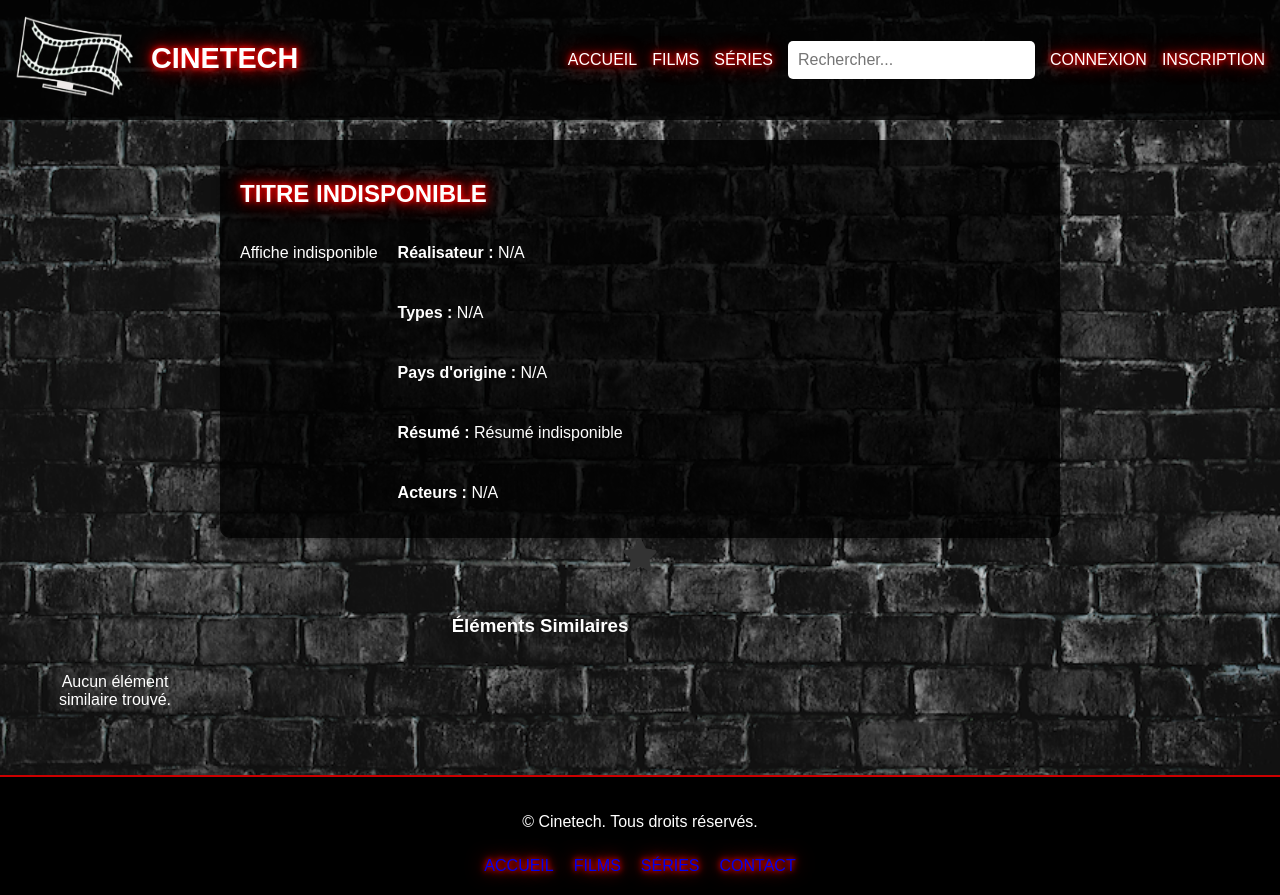
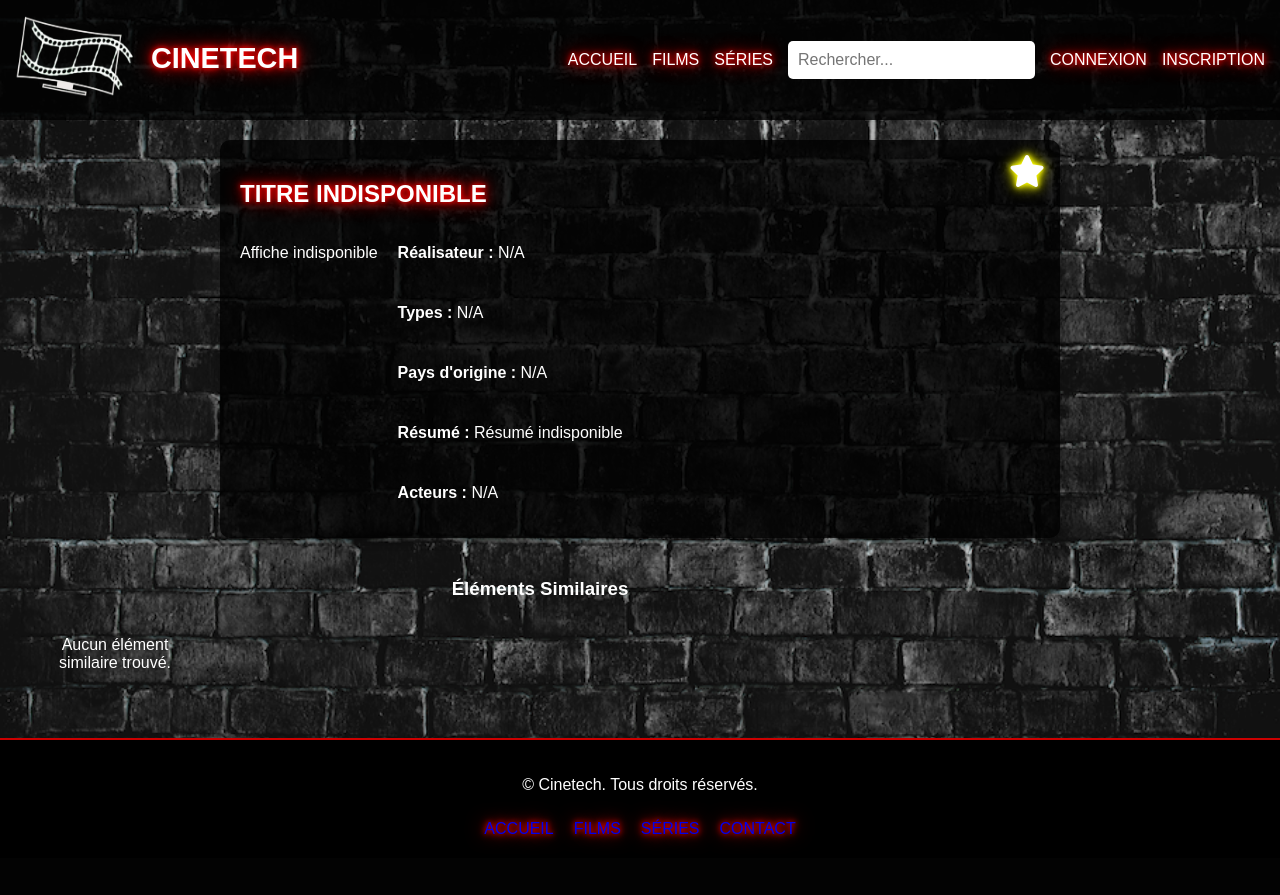
Before and after one commit to lucy-madec/cinetech, a PHP site: template src/views/detail.php in a window 1280 px wide. After the commit the page ends 842 px from the top, so only its background shows below. Run offline with PHP 8.4, Linux system fonts and the light colour scheme; the template is opened without the code that fills it, so the values that code supplies are empty; some web fonts are replaced.

Commit message:
Move favorite star icon to top-right of detail container
- Positioned the favorite star icon to the top-right corner of the detail container.
- Ensured the star aligns with the title of the element.
- Updated CSS for proper positioning and visibility.

```diff
--- a/public/css/style.css
+++ b/public/css/style.css
@@ -164,6 +164,7 @@ h1, h2, .navbar a, .footer-nav {
 
 /* Detail page */
 .detail-background {
+    position: relative;
     background-color: rgba(0, 0, 0, 0.8);
     padding: 20px;
     border-radius: 10px;
@@ -207,52 +208,30 @@ h1, h2, .navbar a, .footer-nav {
 
 /* Style for favorite button */
 .favorite-button {
-    position: relative;
+    position: absolute;
+    top: 10px;
+    right: 10px;
     cursor: pointer;
+    z-index: 10;
     font-size: 2rem;
     color: #ff0;
     text-align: center;
 }
 
-.favorite-button .fa-star {
-    transition: transform 0.3s ease;
+.favorite-button i {
+    color: #ffffff;
+    text-shadow: 0 0 5px #ffff00, 0 0 10px #ffff00, 0 0 15px #ffff00;
+    padding: 5px;
+    transition: color 0.3s ease, text-shadow 0.3s ease;
 }
 
-.favorite-button:hover .fa-star {
-    transform: scale(1.2);
-}
-
-/* Filled star */
-.favorite-button .filled {
-    color: #ff0;
-    text-shadow: 0 0 5px #ff0, 0 0 10px #ff0, 0 0 20px #ff0;
-}
-
-/* Empty star */
-.favorite-button .empty {
-    color: #333;
-}
-
-/* Info-bulle */
-.favorite-button:hover::after {
-    content: attr(title);
-    position: absolute;
-    top: -40px; /* Positioning the tooltip above the icon */
-    left: 50%;
-    transform: translateX(-50%);
-    background: #000;
-    color: #fff;
-    padding: 5px 10px;
-    border-radius: 5px;
-    white-space: nowrap;
-    opacity: 0;
-    transition: opacity 0.3s ease;
-    pointer-events: none;
+.favorite-button i.filled {
+    color: transparent;
+    text-shadow: 0 0 5px #ffff00, 0 0 10px #ffff00;
 }
 
 .favorite-button:hover::after {
-    opacity: 1; /* Render tooltip visible after 1 second */
-    transition-delay: 1s;
+    content: none;
 }
 
 /* Footer */
@@ -295,3 +274,15 @@ h1, h2, .navbar a, .footer-nav {
         grid-template-columns: repeat(4, 1fr);
     }
 }
+
+.detail-container {
+    position: relative;
+}
+
+.favorite-button {
+    position: absolute;
+    top: 10px;
+    right: 10px;
+    cursor: pointer;
+    z-index: 10;
+}
--- a/src/views/detail.php
+++ b/src/views/detail.php
@@ -8,6 +8,9 @@ include __DIR__ . '/partials/header.php';
     <div class="detail-container">
         <div class="detail-background">
             <h2 class="neon-text"><?php echo htmlspecialchars($details['title'] ?? $details['name'] ?? $details['name'] ?? 'Titre indisponible'); ?></h2>
+            <div class="favorite-button" data-favorited="<?php echo $isFavorited ? 'true' : 'false'; ?>" data-element-id="<?php echo $details['id']; ?>" data-element-type="<?php echo $type; ?>">
+                <i class="fa fa-star <?php echo $isFavorited ? 'filled' : 'empty'; ?>" title="<?php echo $isFavorited ? 'Retirer des favoris' : 'Ajouter aux favoris'; ?>"></i>
+            </div>
 
             <!-- Basic information display -->
             <div class="detail-info">
@@ -41,11 +44,6 @@ include __DIR__ . '/partials/header.php';
             </div>
         </div>
 
-        <!-- Favorites -->
-        <div class="favorite-button" data-favorited="<?php echo $isFavorited ? 'true' : 'false'; ?>" data-element-id="<?php echo $details['id']; ?>" data-element-type="<?php echo $type; ?>">
-            <i class="fa fa-star <?php echo $isFavorited ? 'filled' : 'empty'; ?>" title="<?php echo $isFavorited ? 'Retirer des favoris' : 'Ajouter aux favoris'; ?>"></i>
-        </div>
-
         <!-- Suggestions for similar items -->
         <div class="similar-items">
             <h3 class="neon-text">Éléments Similaires</h3>
```
